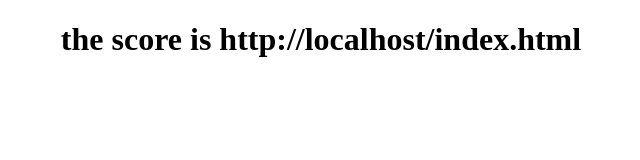
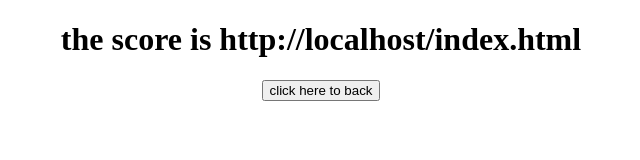
Before and after one commit to liad07/score-view, a plain HTML site: page index.html in a window 1280 px wide. Shown: the whole page, without its empty margins (319-959 px from the left). Drawn offline with Linux system fonts and the light colour scheme.

Commit message:
Add files via upload

```diff
--- a/index.html
+++ b/index.html
@@ -7,6 +7,7 @@
 <body>
 <center>
 <h1 id="text"></h1>
+<button type="button" onclick="back()">click here to back</button>
 </center>
 <script src="main.js"></script>
 
--- a/main.js
+++ b/main.js
@@ -5,3 +5,6 @@ index += 1;
 var x = url.href.substring(index);
 var str="the score is "+x;
 document.getElementById("text").innerText=str;
+function back() {
+    location.replace("https://liad07.github.io/king-of-the-hamuzim/")
+}
```
